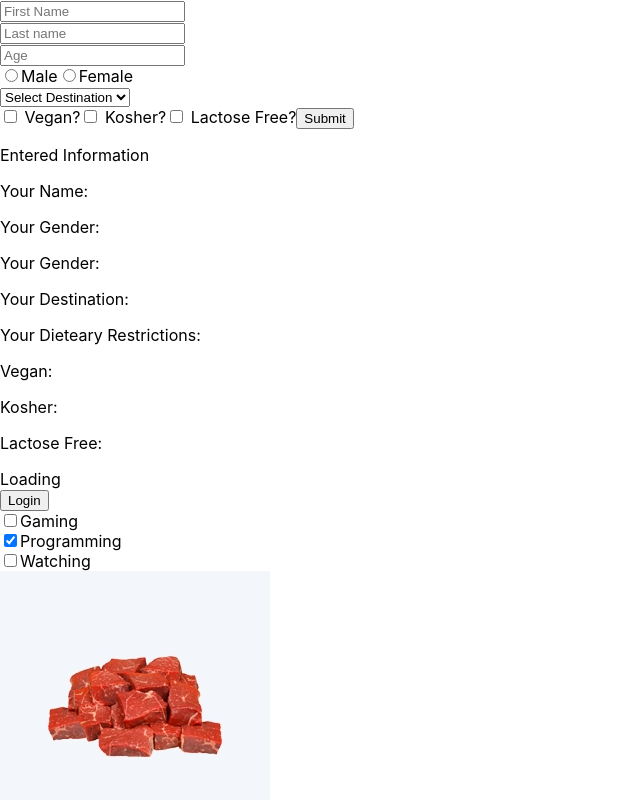
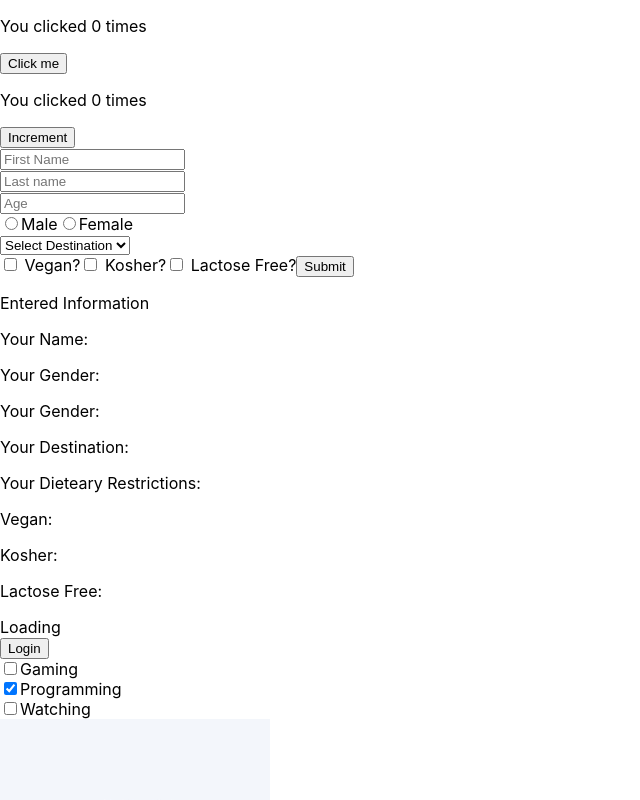
Before and after one commit to JayMarvinQuiambao/all-about-react, a React (Create React App) app: page / in a window 1280 px wide. Shown: the top 800 px of the page, without its empty margins (0-640 px from the left). Built offline with nearby package versions, Linux system fonts and the light colour scheme; no server answers.

Commit message:
Hooks: useState and useEffect

```diff
--- a/src/App.js
+++ b/src/App.js
@@ -3,6 +3,8 @@
 import Footer from './components/Footer';
 import Form from './components/Form';
 import Header from './components/Header';
+import HooksUseEffect from './components/HooksUseEffect';
+import HooksUseState from './components/HooksUseState';
 import Login from './components/Login';
 import MainContent from './components/MainContent';
 import Planets from './components/Planets';
@@ -44,6 +46,8 @@
     const todosComponent = this.state.todos.map(todo => <TodoItem key={todo.id} todo={todo} todoChange={this.todoChange} />);
     return (
       <div>
+        <HooksUseEffect />
+        <HooksUseState />
         <Form />
         <Planets />
         <Login />
--- /dev/null
+++ b/src/components/HooksUseEffect.js
@@ -0,0 +1,20 @@
+import React, { useState, useEffect } from 'react'
+
+function HooksUseEffect() {
+    const [count, setCount] = useState(0);
+
+    useEffect(() => {
+      document.title = `You clicked ${count} times`;
+    });
+
+    return (
+      <div>
+        <p>You clicked {count} times</p>
+        <button onClick={() => setCount(count + 1)}>
+          Click me
+        </button>
+      </div>
+    );
+}
+
+export default HooksUseEffect
--- /dev/null
+++ b/src/components/HooksUseState.js
@@ -0,0 +1,16 @@
+import React, { useState } from 'react'
+
+function HooksUseState() {
+    const [count, setCount] = useState(0);
+
+    return (
+        <div>
+            <p>You clicked {count} times</p>
+            <button onClick={() => setCount(count + 1)}>
+                Increment
+            </button>
+        </div>
+    )
+}
+
+export default HooksUseState
```
